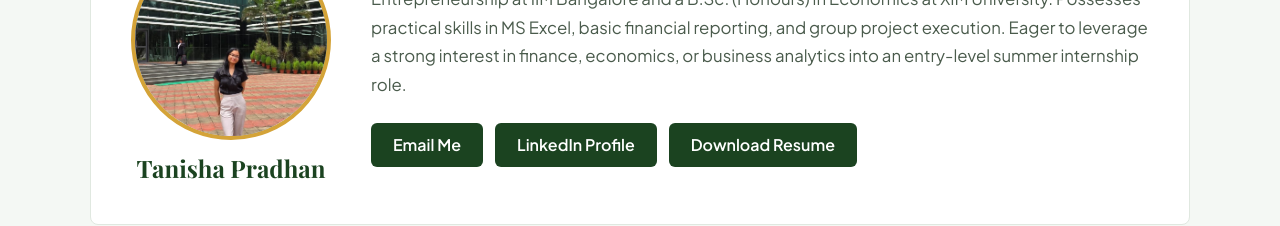
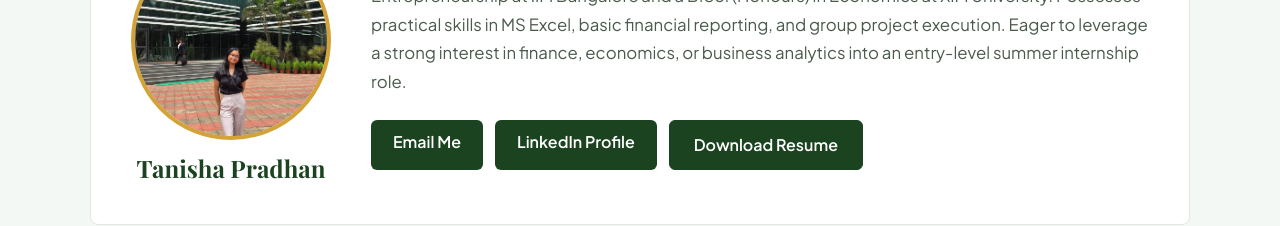
Before and after one commit to tnshprdhn-cloud/resume-website, a plain HTML site: page index.html in a window 1280 px wide. Shown: the part 1280-1506 px from the top of the page. Drawn offline with nearby package versions, Linux system fonts and the light colour scheme.

Commit message:
Update index.html

```diff
--- a/index.html
+++ b/index.html
@@ -62,7 +62,7 @@
             <div class="cta-group">
               <a href="mailto:tanisha.pradhan26@iimb.ac.in?subject=Summer%20Internship%20Opportunity" class="btn btn-primary">Email Me</a>
               <a href="https://www.linkedin.com/in/tanisha-pradhan-554036412" target="_blank" rel="noopener noreferrer" class="btn btn-primary">LinkedIn Profile</a>
-              <a href="Tanisha%20Pradhan%20Resume.pdf" download="Tanisha_Pradhan_Resume.pdf" target="_blank" class="btn btn-primary">
+              <a href="Tanisha%20Pradhan%20Resume.pdf" download="Tanisha_Pradhan_Resume.pdf" target="_blank" class="btn btn-primary" style="background-color: #1B4320; color: #ffffff !important; padding: 12px 24px; border-radius: 6px; text-decoration: none; display: inline-block; font-weight: 600; border: 1px solid #1B4320;">
   Download Resume
               </a>
 
```
